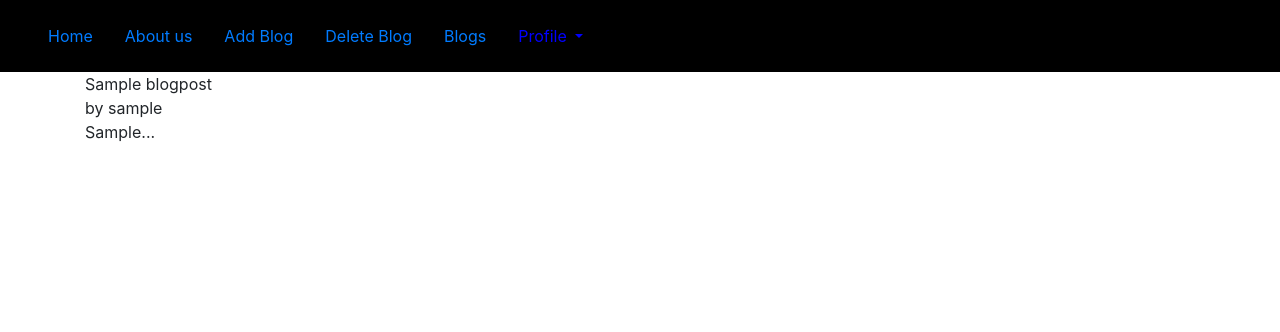
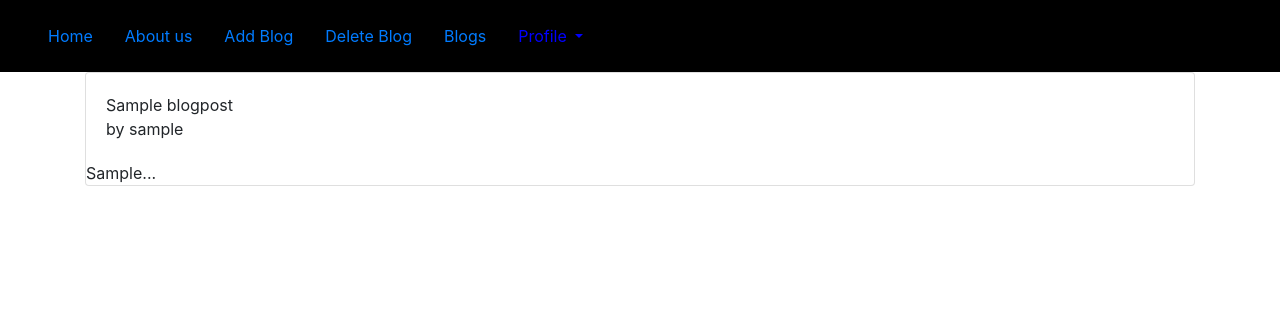
Before and after one commit to ALKEMIA-CHARLES/BLOGS, a Flask app: page / in a window 1280 px wide. Shown: the top 332 px of the page. Run offline with Flask 2, Linux system fonts and the light colour scheme; a user stored in the database is signed in; tables that the repository leaves empty hold one stand-in row (values such as "Sample post"); some libraries are stand-ins or nearby versions.

Commit message:
added more edits

```diff
--- a/app/templates/home.html
+++ b/app/templates/home.html
@@ -7,14 +7,15 @@
         {% for blogpost in blogposts %}
         <div class="blog">
             <div class="blog-header">
+                <div class="card mb-4">
+                    <div class="card-body">
                         <div class="blog-title">{{ blogpost.blog_title }}</div>
                         <div class="blog-info"> by {{ blogpost.user.username }}</div>
                     </div>
                     <div class="blog-body">
                         {{ blogpost.post_blog_section[:75] + '...' }}
                     </div>
-            <div class="blog-footer">
-                <div class="blog-actions"></div>
+                </div>
             </div>
         </div>
         <br>
```
Lines whose indentation alone changed are shown as unchanged.
